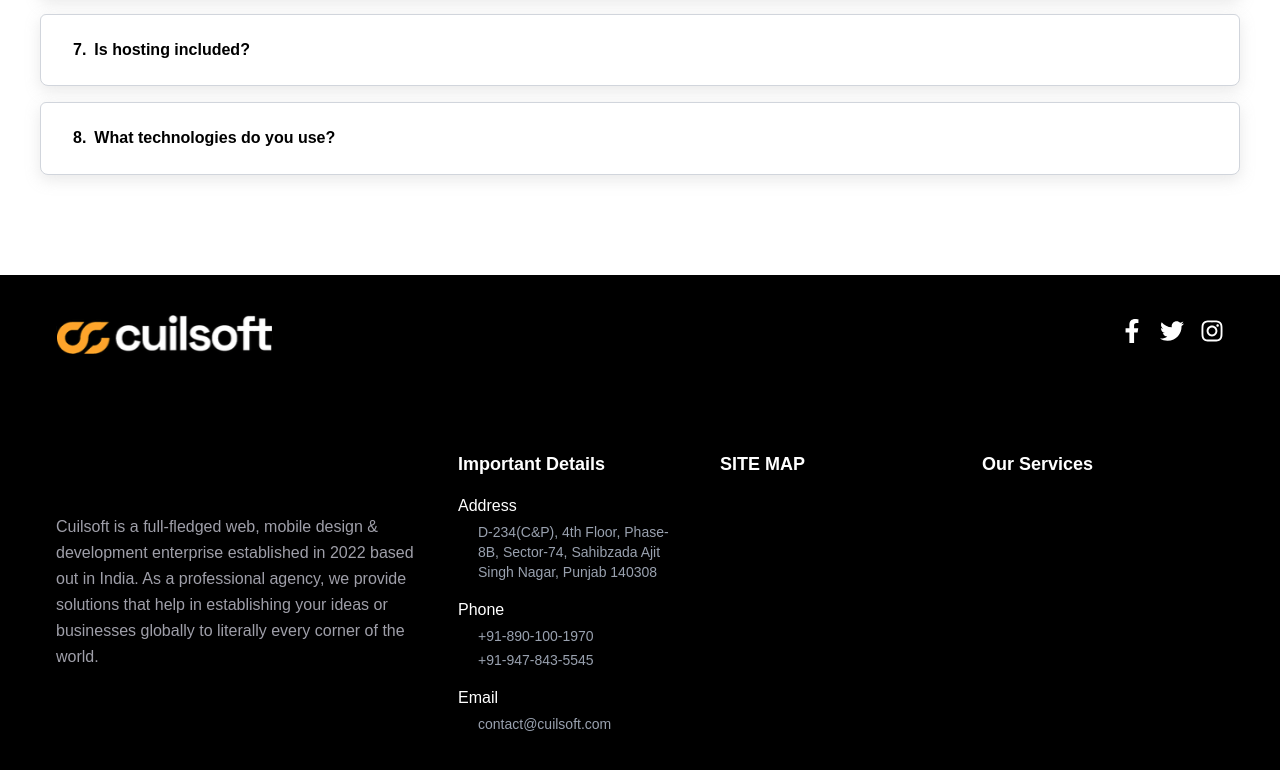
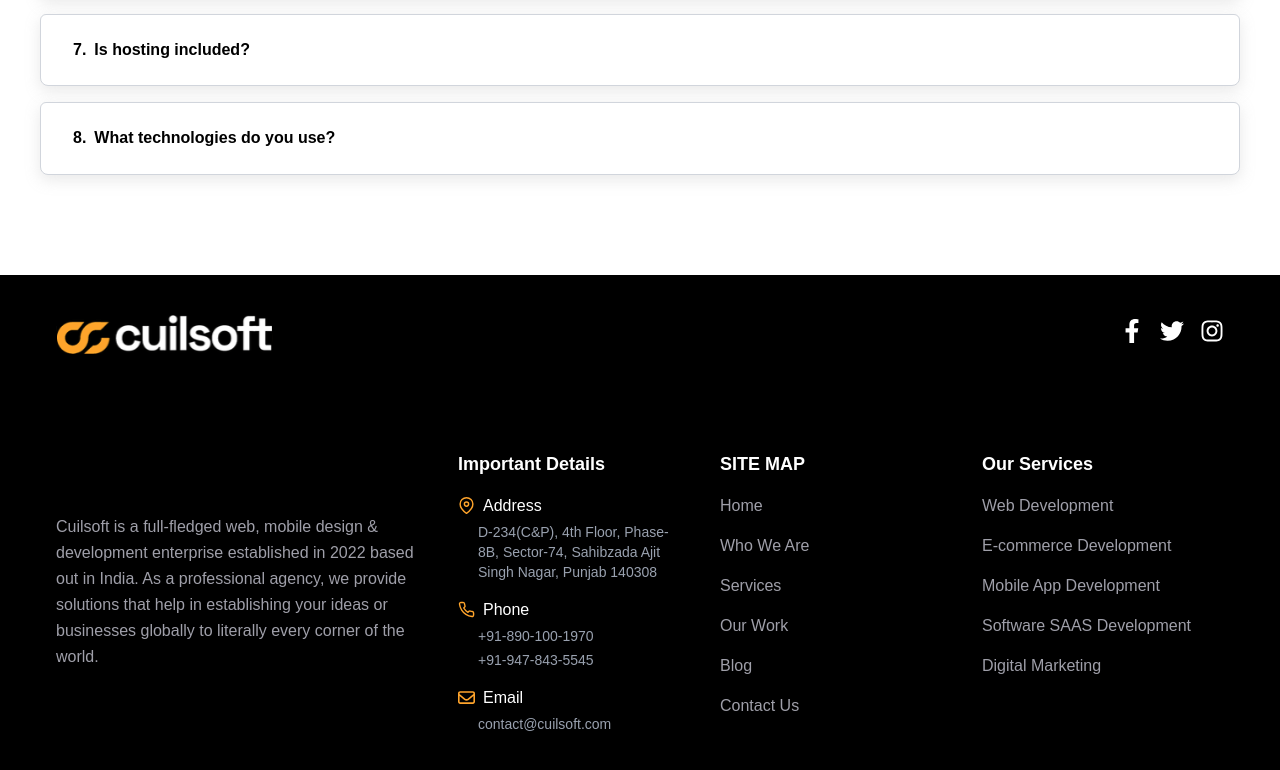
Before and after one commit to Himanshunew/cuilsoft, a Next.js app: page / in a window 1280 px wide. Shown: the part 7499-8269 px from the top of the page. Built offline with nearby package versions, Linux system fonts and the light colour scheme.

Commit message:
final build

```diff
--- a/src/components/layout/footer.tsx
+++ b/src/components/layout/footer.tsx
@@ -1,3 +1,5 @@
+'use client';
+
 import React from "react";
 import Image from "next/image";
 import { FiPhone, FiMapPin } from "react-icons/fi";
@@ -8,16 +10,14 @@ import Link from "next/link";
 interface LinkItem {
   label: string;
   href: string;
-  Icon?: React.ReactNode;
+  Icon?: React.ComponentType<{ className?: string; size?: number }>;
   Content?: string | string[];
-
 }
 
 interface FooterColumn {
   title: string;
   description?: string;
   links: LinkItem[];
-  LinkIcon?: React.ReactNode;
 }
 
 const footerColumns: FooterColumn[] = [
@@ -33,27 +33,26 @@ const footerColumns: FooterColumn[] = [
       {
         label: "Address",
         href: "#",
-        Icon: <FiMapPin />,
+        Icon: FiMapPin,
         Content:
           "D-234(C&P), 4th Floor, Phase-8B, Sector-74, Sahibzada Ajit Singh Nagar, Punjab 140308",
       },
       {
         label: "Phone",
         href: "#",
-        Icon: <FiPhone />,
+        Icon: FiPhone,
         Content: ["+91-890-100-1970", "+91-947-843-5545"],
       },
       {
         label: "Email",
         href: "#",
-        Icon: <FaRegEnvelope />,
+        Icon: FaRegEnvelope,
         Content: "contact@cuilsoft.com",
       },
     ],
   },
   {
     title: "SITE MAP",
-
     links: [
       { label: "Home", href: "#" },
       { label: "Who We Are", href: "#" },
@@ -65,7 +64,6 @@ const footerColumns: FooterColumn[] = [
   },
   {
     title: "Our Services",
-
     links: [
       { label: "Web Development", href: "#" },
       { label: "E-commerce Development", href: "#" },
@@ -105,7 +103,6 @@ export default function Footer() {
               {/* Title */}
               {title && (
                 <h2 className="flex items-center text-lg font-semibold mb-4 space-x-2">
-                  {/* <IconBase  /> */}
                   <span>{title}</span>
                 </h2>
               )}
@@ -117,10 +114,10 @@ export default function Footer() {
 
               {/* Links */}
               <ul>
-                {links.map(({ label, href, Icon: LinkIcon, Content }, linkIdx) => (
+                {links.map(({ label, href, Icon, Content }, linkIdx) => (
                   <li key={linkIdx} className="mb-4">
                     <div className="flex items-center space-x-2">
-                      {LinkIcon && (
+                      {Icon && <Icon className="text-main" size={17} />}
                       <Link
                         href={href}
                         className={`hover:underline font-medium ${["Address", "Phone", "Email"].includes(label)
@@ -130,7 +127,6 @@ export default function Footer() {
                       >
                         {label}
                       </Link>
-                      )}
                     </div>
 
                     {/* Content */}
```
Lines whose indentation alone changed are shown as unchanged.
